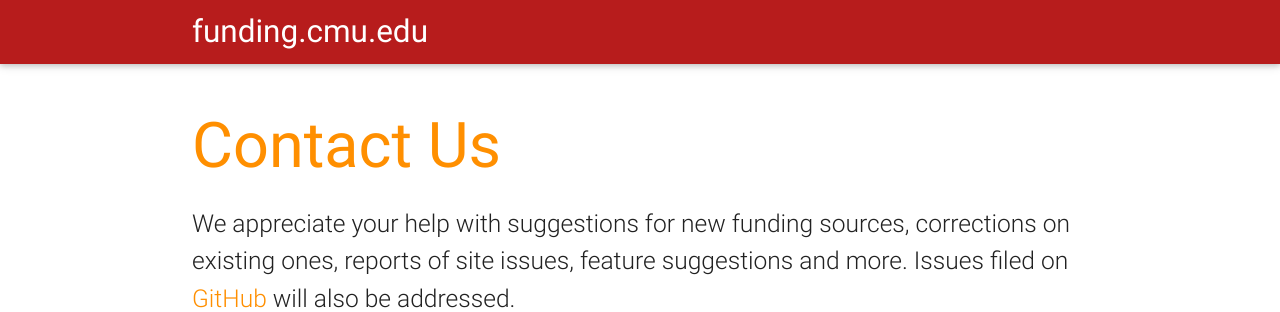
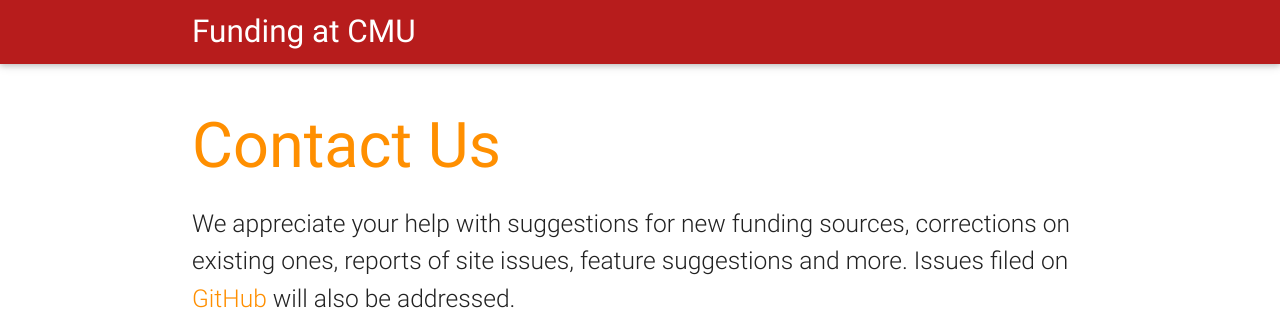
Before and after one commit to CMU-Senate/Funding-at-CMU, a Python web app: template templates/contact.html in a window 1280 px wide. Shown: the top 312 px of the page. Run offline with Jinja, Linux system fonts and the light colour scheme; the template is opened without the code that fills it, so the values that code supplies are empty.

Commit message:
Branding change (funding.cmu.edu -> Funding at CMU)

```diff
--- a/templates/admin.html
+++ b/templates/admin.html
@@ -1,6 +1,6 @@
 {% extends 'base.html' %}
 
-{% block title %}funding.cmu.edu | Admin{% endblock %}
+{% block title %} | Admin{% endblock %}
 
 {% block main %}
 <div class="section">
--- a/templates/base.html
+++ b/templates/base.html
@@ -6,7 +6,7 @@
     <meta name="viewport" content="width=device-width, initial-scale=1.0">
     <meta name="author" content="Sushain K. Cherivirala (www.skc.name)">
     <meta name="description" content="An open, easy-to-navigate way for CMU students to discover financial opportunities available to them, from both within and outside of the university">
-    <title>{% block title %}{% endblock %}</title>
+    <title>Funding at CMU{% block title %}{% endblock %}</title>
 
 		<link rel="icon" href="/static/favicon.ico">
 
@@ -18,7 +18,7 @@
   <body>
     <nav class="red darken-4" role="navigation">
       <div class="nav-wrapper container">
-        <a id="logo-container" href="/" class="brand-logo">funding.cmu.edu</a>
+        <a id="logo-container" href="/" class="brand-logo">Funding at CMU</a>
         <ul class="right hide-on-med-and-down" style="margin-right: -140px;">
           <li>
             <a class="tooltipped" data-position="left" data-delay="50" data-tooltip="Licensed by Sushain Cherivirala under the GPLv2." data-tooltip-id="1879c9f8-9f4b-2bca-389f-da5e97f71235">
@@ -58,7 +58,7 @@
           Carnegie Mellon University Senate
         </a> Finance Committee
         <span class="right">
-          <a class="grey-text text-lighten-4" href="https://github.com/sushain97/funding.cmu.edu" target="_blank">
+          <a class="grey-text text-lighten-4" href="https://github.com/sushain97/Funding-at-CMU" target="_blank">
             <i class="material-icons tiny" style="top: 2.5px; position: relative;">code</i> GitHub
           </a>
           &nbsp;&#8729;&nbsp;&nbsp;<a href="/contact" class="grey-text text-lighten-4">Contact Us</a>
--- a/templates/browse.html
+++ b/templates/browse.html
@@ -1,6 +1,6 @@
 {% extends 'base.html' %}
 
-{% block title %}funding.cmu.edu | Browse{% endblock %}
+{% block title %} | Browse{% endblock %}
 
 {% block main %}
 <div class="section">
--- a/templates/contact.html
+++ b/templates/contact.html
@@ -1,6 +1,6 @@
 {% extends 'base.html' %}
 
-{% block title %}funding.cmu.edu | Contact Us{% endblock %}
+{% block title %} | Contact Us{% endblock %}
 
 {% block main %}
 <div class="section">
@@ -8,7 +8,7 @@
     <h1 class="amber-text text-darken-3">Contact Us</h1>
     <h5 class="light" style="line-height: 2.5rem">
       We appreciate your help with suggestions for new funding sources, corrections on existing ones, reports of site issues, feature suggestions and more.
-      Issues filed on <a class="amber-text text-darken-3" href="https://github.com/sushain97/funding.cmu.edu" target="_blank">GitHub</a> will also be addressed.
+      Issues filed on <a class="amber-text text-darken-3" href="https://github.com/sushain97/Funding-at-CMU" target="_blank">GitHub</a> will also be addressed.
     </h5>
 
     <br>
--- a/templates/index.html
+++ b/templates/index.html
@@ -1,6 +1,4 @@
 {% extends 'base.html' %}
-
-{% block title %}funding.cmu.edu{% endblock %}
 
 {% block main %}
 <div class="section">
--- a/templates/profile.html
+++ b/templates/profile.html
@@ -1,6 +1,6 @@
 {% extends 'base.html' %}
 
-{% block title %}funding.cmu.edu | Profile{% endblock %}
+{% block title %} | Profile{% endblock %}
 
 {% block main %}
 <div class="section">
```
Also changed, not shown: README.md.
